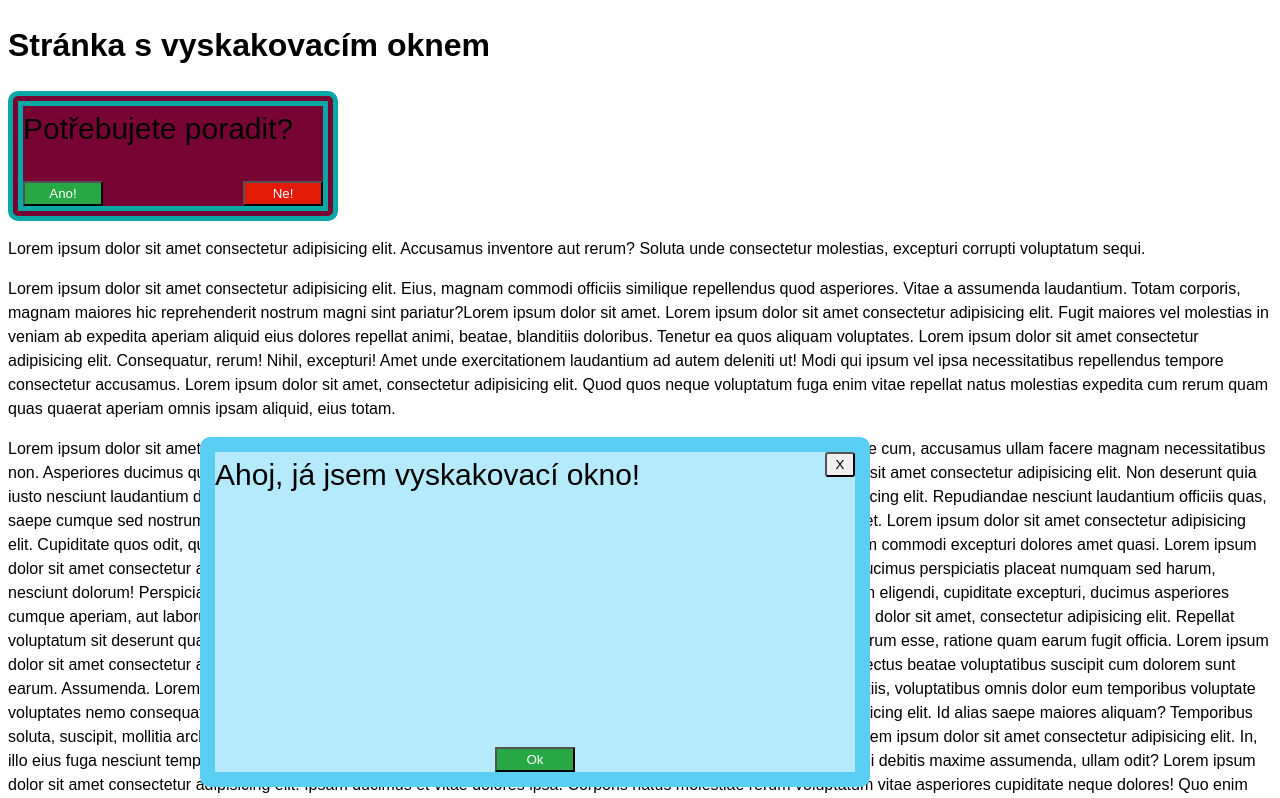
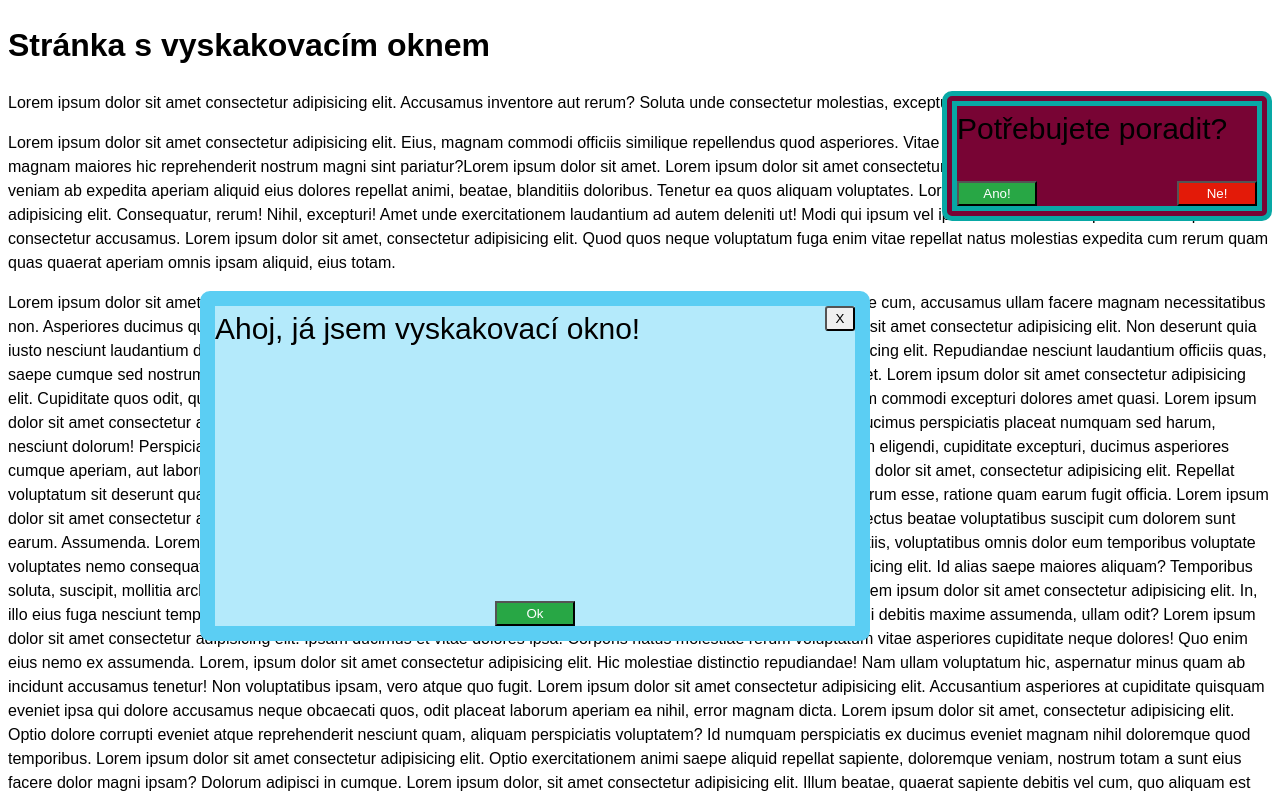
Before and after one commit to michaelamitr/vyskakovaci-okno, a plain HTML site: page index.html in a window 1280 px wide. Shown: the top 798 px of the page. Drawn offline with Linux system fonts and the light colour scheme.

Commit message:
align right second pop-up window help

```diff
--- a/index.html
+++ b/index.html
@@ -32,10 +32,14 @@
 
     <h1>Stránka s vyskakovacím oknem</h1>
 
-    <div class="pomoc">
-      <button class="ano">Ano!</button>
-      <button class="ne">Ne!</button>
-      Potřebujete poradit?
+    <div class="alignrightandmove">
+      <div class="alignright">
+        <div class="pomoc">
+          <button class="ano">Ano!</button>
+          <button class="ne">Ne!</button>
+          Potřebujete poradit?
+        </div>
+      </div>
     </div>
 
     <p>
--- a/style.css
+++ b/style.css
@@ -64,3 +64,16 @@ button {
   bottom: 0px;
   right: 0px;
 }
+
+.alignright {
+  position: absolute;
+  right: 0px;
+  top: 0px;
+}
+
+.alignrightandmove {
+  position: sticky;
+  top: 10px;
+}
+
+/* Musela jsem dát víc divů s nově nadefinovanými třídami s novou position, aby se mi podařilo tohle "vyskakovací okno" zachovat sticky, ale zarovnat do prava. */
```
